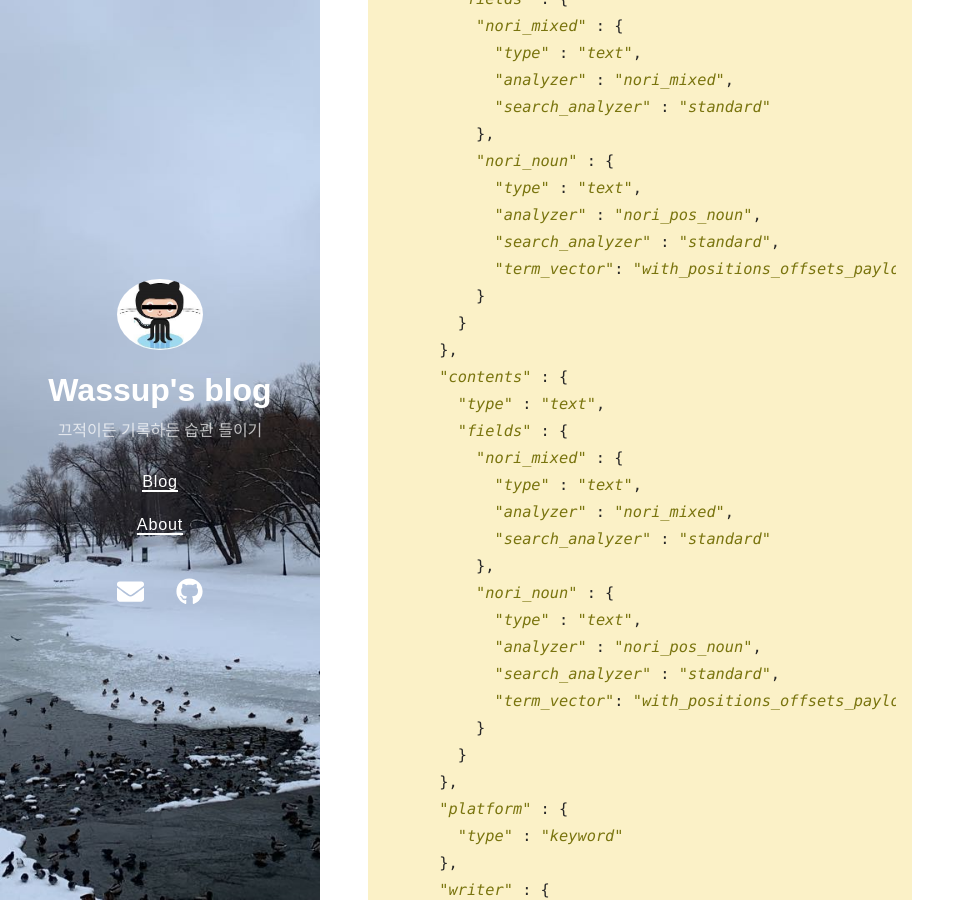
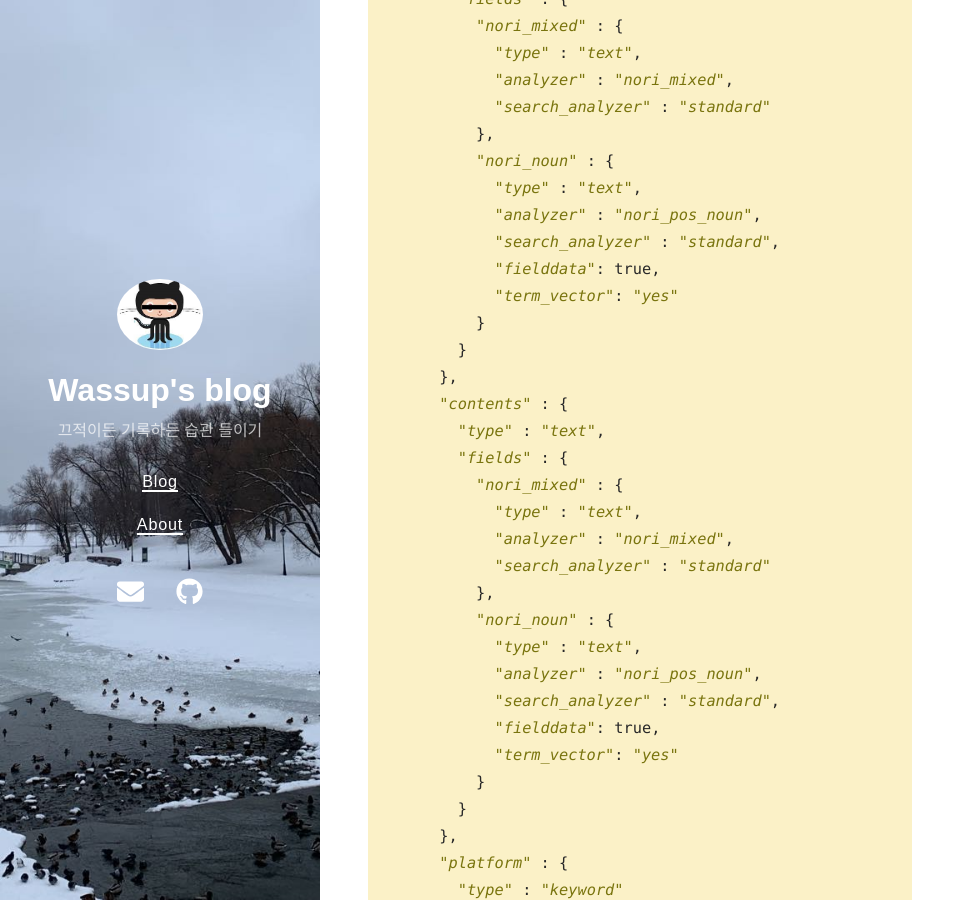
Before and after one commit to alstjq9295/blog, a Jekyll site: the page built from _posts/2022-03-26-1st.md, in a window 1280 px wide and 900 px high, scrolled down 4134 px. Shown: the whole window, without its empty margins (0-975 px from the left). Built offline with Jekyll 4.4.1, drawn with Linux system fonts in a browser that asks for light colours; nearby versions of some CDN libraries.

Commit message:
2022-04-25 UPDATE 2022-03-26-1st.md

```diff
--- a/_posts/2022-03-26-1st.md
+++ b/_posts/2022-03-26-1st.md
@@ -167,7 +167,8 @@ PUT _template/template_mbti_naver_blog
             "type" : "text",
             "analyzer" : "nori_pos_noun",
             "search_analyzer" : "standard",
-            "term_vector": "with_positions_offsets_payloads"
+            "fielddata": true,
+            "term_vector": "yes"
           }
         }
       },
@@ -183,7 +184,8 @@ PUT _template/template_mbti_naver_blog
             "type" : "text",
             "analyzer" : "nori_pos_noun",
             "search_analyzer" : "standard",
-            "term_vector": "with_positions_offsets_payloads"
+            "fielddata": true,
+            "term_vector": "yes"
           }
         }
       },
```
